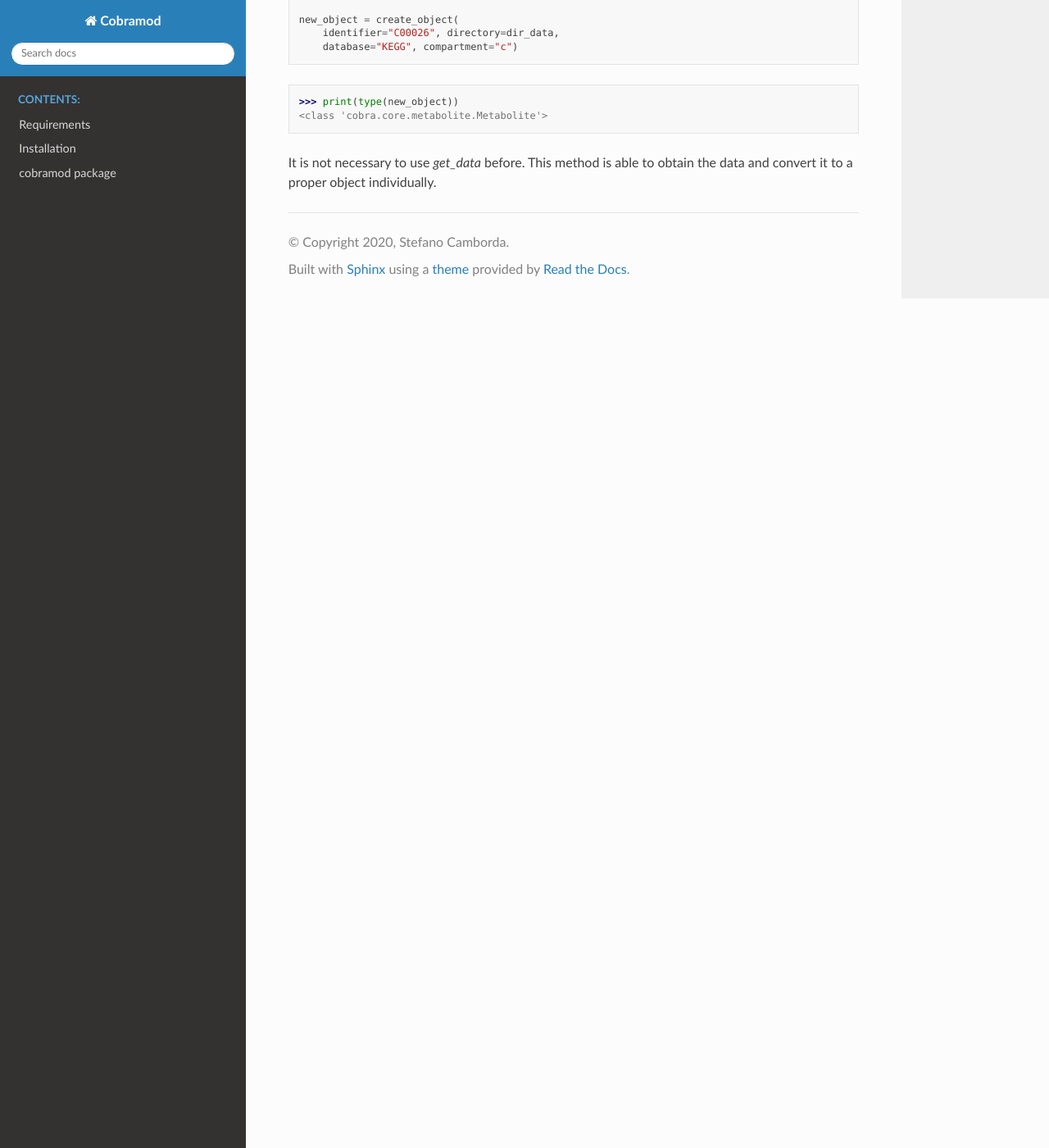
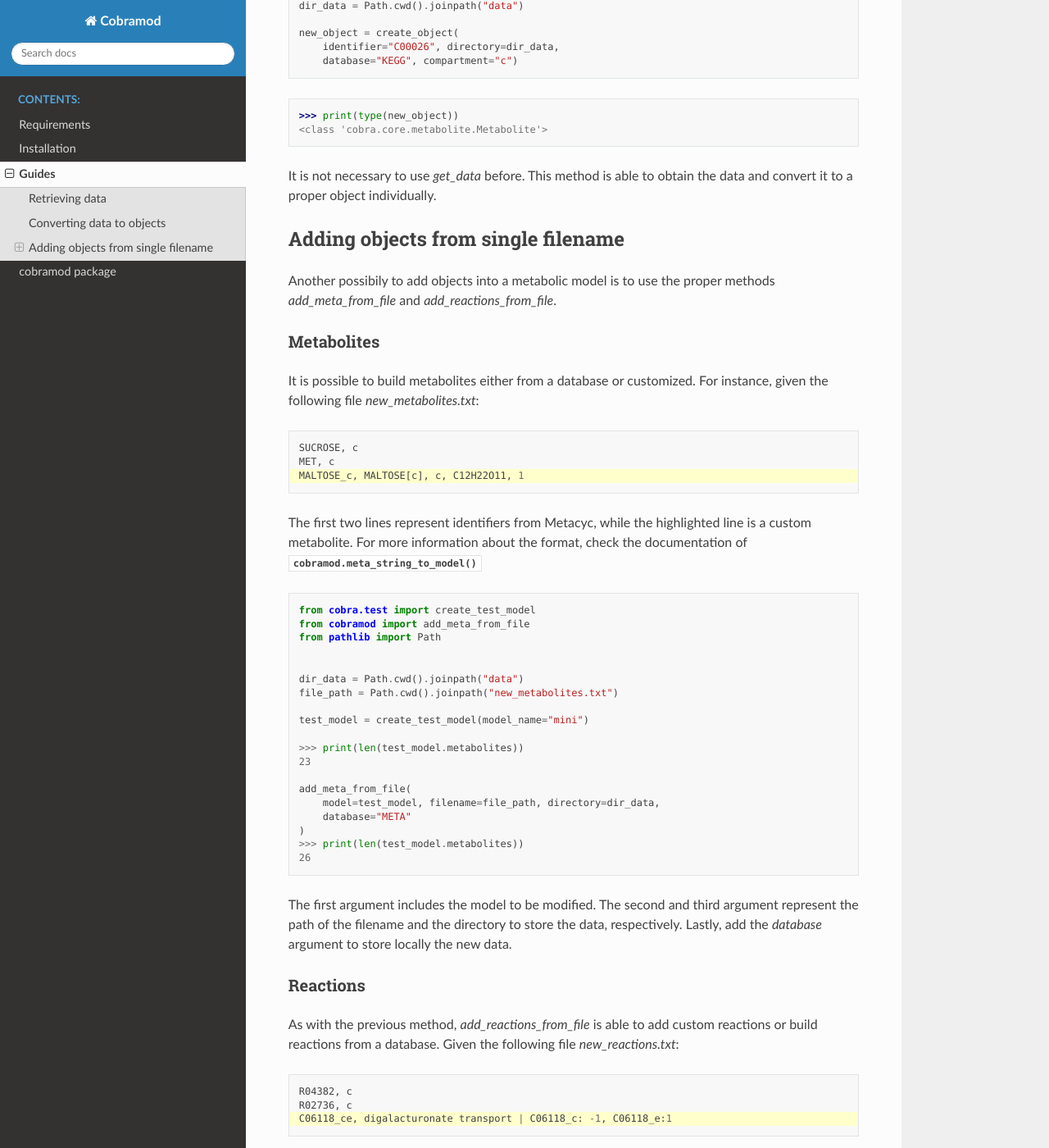
Before and after one commit to Toepfer-Lab/cobramod, a Sphinx documentation site: the page built from docs/source/example.rst, in a window 1280 px wide and 1400 px high, scrolled down 1443 px. Shown: the whole window at 82% size. Built offline with Sphinx 7.4.7 and the Read the Docs theme 2.0.0, drawn with Linux system fonts in a browser that asks for light colours; some of the changed text lies outside the part shown.

Commit message:
UPDATE: example.rst now has the guide for add_meta_from_file and add_reactions_from_file. FIXED: in the rest of the files. Typos fixed.

```diff
--- a/docs/source/example.rst
+++ b/docs/source/example.rst
@@ -14,6 +14,7 @@ systems. A single for loop manage to gather the data from Biocyc.
 
     from cobramod import get_data
     from pathlib import Path
+
 
     dir_data = Path.cwd().joinpath("data")
     identifiers = [
@@ -61,8 +62,8 @@ Biocyc' sub--databases. Some working examples for the argument `database`:
 Converting data to objects
 ==========================
 
-One of the goals of cobramod in to simplify the creation ob COBRApy objects.
-Single objects can transform immediately using the method *create_object*:
+One of the goals of cobramod in to simplify the creation of COBRApy objects.
+Single objects can be transform immediately using the method *create_object*:
 
 .. code-block:: python
 
@@ -82,3 +83,93 @@ Single objects can transform immediately using the method *create_object*:
 
 It is not necessary to use *get_data* before. This method is able to obtain the
 data and convert it to a proper object individually.
+
+Adding objects from single filename
+===================================
+
+Another possibily to add objects into a metabolic model is to use the proper
+methods *add_meta_from_file* and *add_reactions_from_file*.
+
+Metabolites
+"""""""""""
+
+It is possible to build metabolites either from a database or customized.
+For instance, given the following file *new_metabolites.txt*:
+
+.. code-block::
+    :emphasize-lines: 3
+
+    SUCROSE, c
+    MET, c
+    MALTOSE_c, MALTOSE[c], c, C12H22O11, 1
+
+The first two lines represent identifiers from Metacyc, while the highlighted
+line is a custom metabolite. For more information about the format, check the
+documentation of :func:`cobramod.meta_string_to_model` ::
+
+    from cobra.test import create_test_model
+    from cobramod import add_meta_from_file
+    from pathlib import Path
+
+
+    dir_data = Path.cwd().joinpath("data")
+    file_path = Path.cwd().joinpath("new_metabolites.txt")
+
+    test_model = create_test_model(model_name="mini")
+
+    >>> print(len(test_model.metabolites))
+    23
+
+    add_meta_from_file(
+        model=test_model, filename=file_path, directory=dir_data,
+        database="META"
+    )
+    >>> print(len(test_model.metabolites))
+    26
+
+The first argument includes the model to be modified. The second and third
+argument represent the path of the filename and the directory to store the
+data, respectively. Lastly, add the *database* argument to store locally the
+new data.
+
+Reactions
+"""""""""
+As with the previous method, *add_reactions_from_file* is able to add custom
+reactions or build reactions from a database. Given the following file
+*new_reactions.txt*:
+
+.. code-block::
+    :emphasize-lines: 3
+
+    R04382, c
+    R02736, c
+    C06118_ce, digalacturonate transport | C06118_c: -1, C06118_e:1
+
+The first lines represent reactions identifiers for the databse KEGG. It is
+possible to reaction custom reactions included in the file. For more
+information, check the documentation of
+:func:`cobramod.add_reactions_from_file`::
+
+    from cobra.test import create_test_model
+    from cobramod import add_reactions_from_file
+    from pathlib import Path
+
+
+    dir_data = Path.cwd().joinpath("data")
+    file_path = Path.cwd().joinpath("new_reactions.txt")
+
+    test_model = create_test_model(model_name="mini")
+
+    >>> print(len(test_model.reactions))
+    18
+
+    add_reactions_from_file(
+        model=test_model, filename=file_path, directory=dir_data,
+        database="KEGG"
+    )
+    >>> print(len(test_model.reactions))
+    21
+
+Similar to *add_meta_from_file*, the only arguments needed are the metabolic
+model to modify, the file path of the reactions, the directory to store the
+data and the name of the database.
--- a/docs/source/index.rst
+++ b/docs/source/index.rst
@@ -1,3 +1,4 @@
+====================================
 Welcome to Cobramod's documentation!
 ====================================
 
--- a/docs/source/installation.rst
+++ b/docs/source/installation.rst
@@ -23,4 +23,4 @@ By default, required packages will be install when installing cobramod.
     environment YAML file is provided to use it with *conda*.
 
 As mentioned by the original COBRApy developers, while cobramod is better while
- using a *conda* environment, it is not necesary.
+using a *conda* environment, it is not necesary.
```
Also changed, not shown: other parts of docs/source/index.rst (+1 -0 lines).
